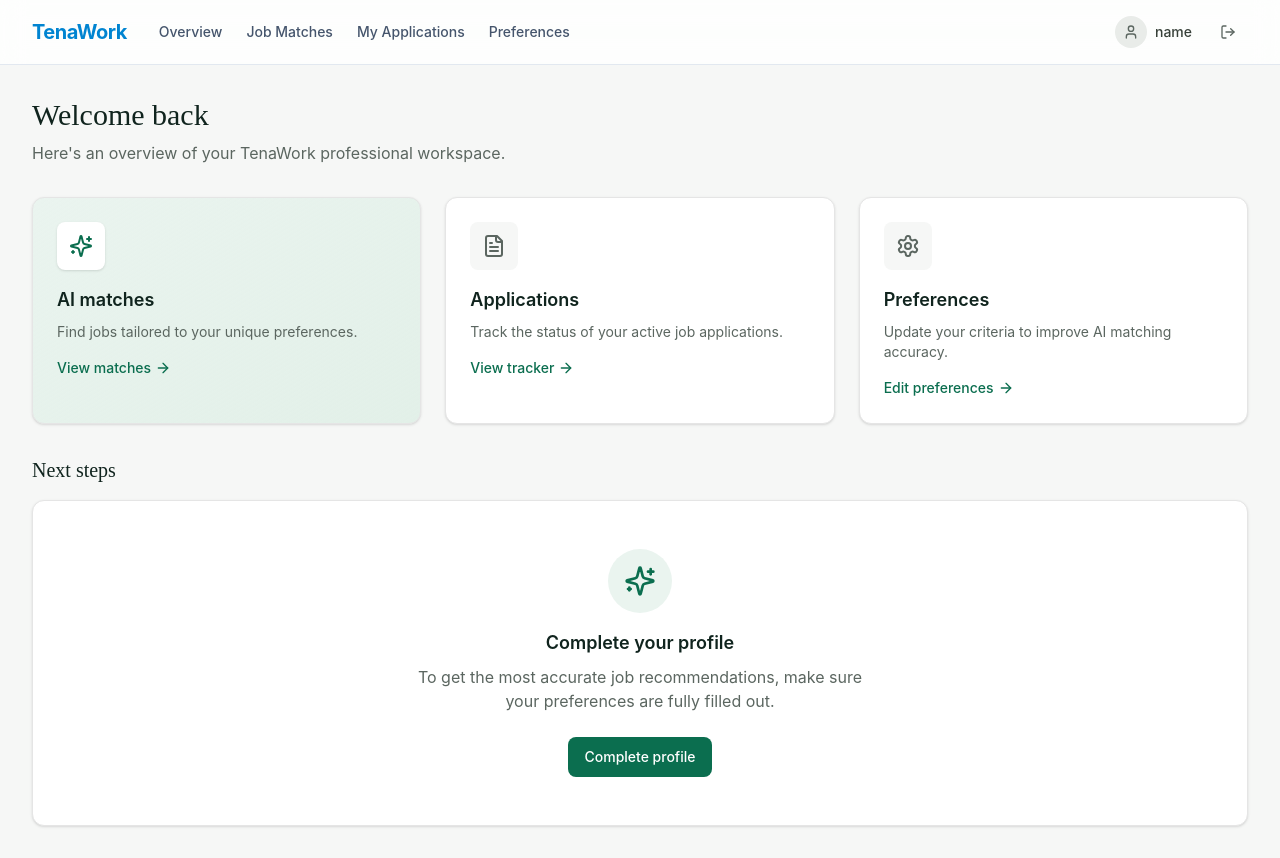
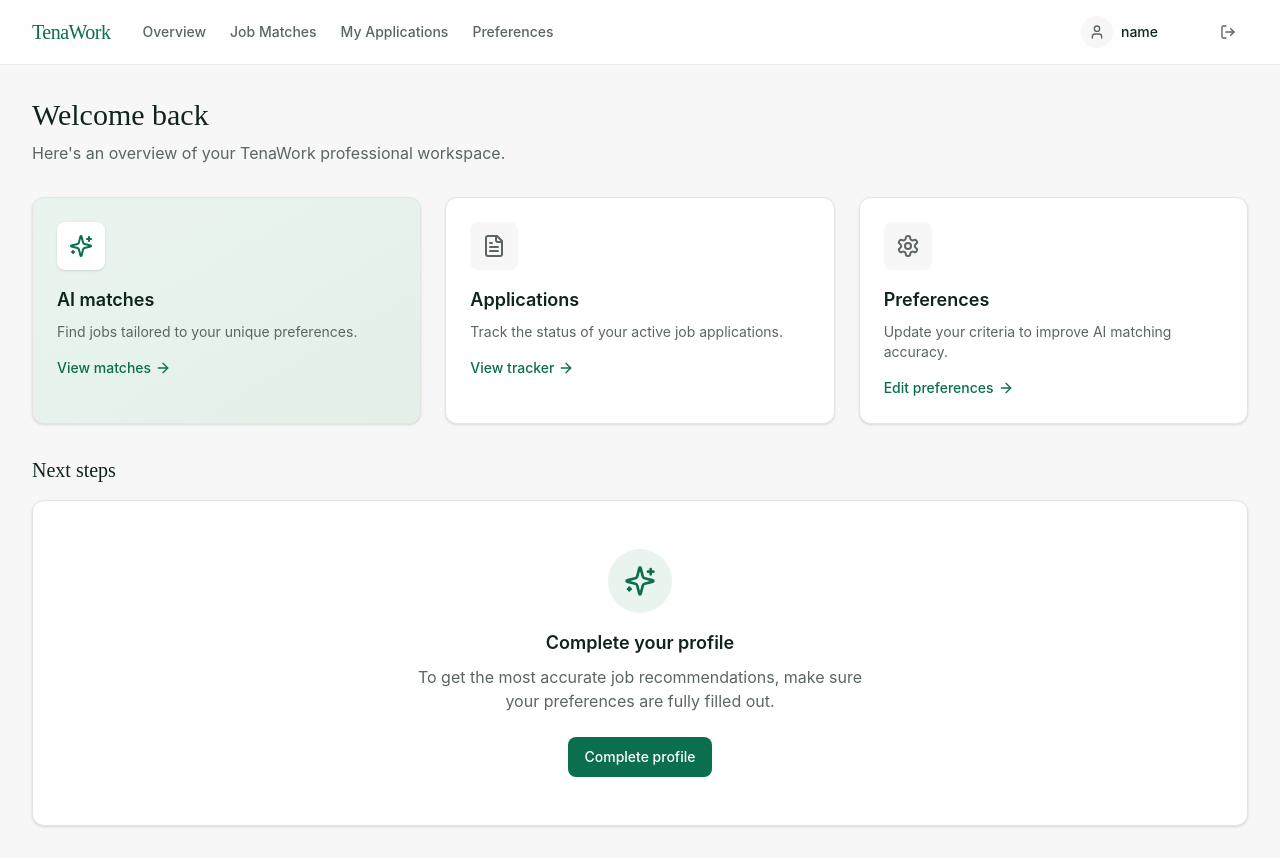
Before and after one commit to na09git/tenawork, a React (Vite) app in the folder apps/web/: page /dashboard in a window 1280 px wide. Built offline with nearby package versions, Linux system fonts and the light colour scheme; sample sign-in values are in the browser's storage.

Commit message:
modify layout design

```diff
--- a/apps/web/src/layouts/DashboardLayout.jsx
+++ b/apps/web/src/layouts/DashboardLayout.jsx
@@ -1,9 +1,26 @@
 import { Outlet, NavLink, useNavigate } from "react-router-dom";
-import { LogOut, Menu, X, User } from "lucide-react";
+import { LogOut, Menu, X, User, ChevronRight } from "lucide-react";
 import { useState } from "react";
 import { useAuth } from "@/contexts/AuthContext";
 import Button from "@/components/ui/button/Button";
 
+/**
+ * DashboardLayout — palette/type locked to match the rest of the site.
+ *
+ * - text-ink for headings, text-slate-500 for secondary text, brand-600
+ *   for active/interactive states (was sky-600, pre-rebrand leftover).
+ * - border-slate-200 → border-slate-100, same custom-scale reasoning as
+ *   the other dashboard pages.
+ * - Wordmark set in font-display to match the Footer's treatment of the
+ *   same wordmark — the two should look like the same brand.
+ * - Nav links font-sans.
+ *
+ * Functional change: the profile block (avatar + email) is now a real
+ * link to /settings — previously it was static text with no way to
+ * reach account/profile setup from the nav at all. Added on both the
+ * desktop header and the mobile menu, plus a visible hover state and
+ * chevron so it actually reads as clickable, not just decorative.
+ */
 const employeeLinks = [
   { to: "/dashboard/professional", label: "Overview", exact: true },
   { to: "/dashboard/professional/matches", label: "Job Matches" },
@@ -24,6 +41,10 @@ export default function DashboardLayout() {
   const [isMobileMenuOpen, setIsMobileMenuOpen] = useState(false);
 
   const links = user?.role === "EMPLOYER" ? employerLinks : employeeLinks;
+  const profilePath =
+    user?.role === "EMPLOYER"
+      ? "/dashboard/employer/settings"
+      : "/dashboard/professional/settings";
 
   const handleLogout = () => {
     logout();
@@ -31,12 +52,12 @@ export default function DashboardLayout() {
   };
 
   return (
-    <div className="min-h-screen bg-slate-50 text-slate-900">
+    <div className="min-h-screen bg-slate-50 text-ink">
       {/* Top Header */}
-      <header className="sticky top-0 z-30 border-b border-slate-200 bg-white/80 backdrop-blur-md">
+      <header className="sticky top-0 z-30 border-b border-slate-100 bg-white/80 backdrop-blur-md">
         <div className="mx-auto flex h-16 max-w-7xl items-center justify-between px-4 sm:px-6 lg:px-8">
           <div className="flex items-center gap-8">
-            <div className="text-xl font-bold tracking-tight text-sky-600">
+            <div className="font-display text-xl font-medium tracking-tight text-brand-600">
               TenaWork
             </div>
             {/* Desktop Nav */}
@@ -47,8 +68,8 @@ export default function DashboardLayout() {
                   to={link.to}
                   end={link.exact}
                   className={({ isActive }) =>
-                    `text-sm font-medium transition-colors hover:text-sky-600 ${
-                      isActive ? "text-sky-600" : "text-slate-600"
+                    `font-sans text-sm font-medium transition-colors hover:text-brand-600 ${
+                      isActive ? "text-brand-600" : "text-slate-500"
                     }`
                   }
                 >
@@ -60,14 +81,27 @@ export default function DashboardLayout() {
 
           <div className="flex items-center gap-4">
             <div className="hidden md:flex md:items-center md:gap-4">
-              <div className="flex items-center gap-2 text-sm font-medium text-slate-700">
-                <div className="flex h-8 w-8 items-center justify-center rounded-full bg-slate-100 text-slate-500">
-                  <User className="h-4 w-4" />
+              <NavLink
+                to={profilePath}
+                className="group flex items-center gap-2 rounded-full py-1 pl-1 pr-3 font-sans text-sm font-medium text-ink transition-colors hover:bg-slate-50"
+                aria-label="Go to profile settings"
+              >
+                <div className="flex h-8 w-8 items-center justify-center rounded-full bg-slate-50 text-slate-500 transition-colors group-hover:bg-brand-50 group-hover:text-brand-600">
+                  <User className="h-4 w-4" aria-hidden="true" />
                 </div>
-                <span>{user?.email?.split('@')[0]}</span>
-              </div>
-              <Button variant="ghost" size="sm" onClick={handleLogout} className="text-slate-500">
-                <LogOut className="h-4 w-4" />
+                <span>{user?.email?.split("@")[0]}</span>
+                <ChevronRight
+                  className="h-3.5 w-3.5 text-slate-400 opacity-0 transition-opacity group-hover:opacity-100"
+                  aria-hidden="true"
+                />
+              </NavLink>
+              <Button
+                variant="ghost"
+                size="sm"
+                onClick={handleLogout}
+                className="font-sans text-slate-500 hover:text-ink"
+              >
+                <LogOut className="h-4 w-4" aria-hidden="true" />
               </Button>
             </div>
 
@@ -75,11 +109,12 @@ export default function DashboardLayout() {
             <button
               className="md:hidden"
               onClick={() => setIsMobileMenuOpen(!isMobileMenuOpen)}
+              aria-label={isMobileMenuOpen ? "Close menu" : "Open menu"}
             >
               {isMobileMenuOpen ? (
-                <X className="h-6 w-6 text-slate-600" />
+                <X className="h-6 w-6 text-slate-500" aria-hidden="true" />
               ) : (
-                <Menu className="h-6 w-6 text-slate-600" />
+                <Menu className="h-6 w-6 text-slate-500" aria-hidden="true" />
               )}
             </button>
           </div>
@@ -87,8 +122,23 @@ export default function DashboardLayout() {
 
         {/* Mobile Nav */}
         {isMobileMenuOpen && (
-          <div className="border-t border-slate-200 bg-white px-4 py-4 md:hidden">
+          <div className="border-t border-slate-100 bg-white px-4 py-4 md:hidden">
             <nav className="flex flex-col gap-4">
+              <NavLink
+                to={profilePath}
+                onClick={() => setIsMobileMenuOpen(false)}
+                className="flex items-center gap-3 rounded-lg bg-slate-50 px-3 py-2 font-sans text-base font-medium text-ink"
+              >
+                <div className="flex h-8 w-8 items-center justify-center rounded-full bg-white text-slate-500">
+                  <User className="h-4 w-4" aria-hidden="true" />
+                </div>
+                <span className="flex-1">{user?.email?.split("@")[0]}</span>
+                <ChevronRight
+                  className="h-4 w-4 text-slate-400"
+                  aria-hidden="true"
+                />
+              </NavLink>
+
               {links.map((link) => (
                 <NavLink
                   key={link.to}
@@ -96,8 +146,8 @@ export default function DashboardLayout() {
                   end={link.exact}
                   onClick={() => setIsMobileMenuOpen(false)}
                   className={({ isActive }) =>
-                    `text-base font-medium ${
-                      isActive ? "text-sky-600" : "text-slate-600"
+                    `font-sans text-base font-medium ${
+                      isActive ? "text-brand-600" : "text-slate-500"
                     }`
                   }
                 >
@@ -105,8 +155,14 @@ export default function DashboardLayout() {
                 </NavLink>
               ))}
               <div className="mt-4 border-t border-slate-100 pt-4">
-                <Button variant="ghost" fullWidth className="justify-start text-slate-600" onClick={handleLogout}>
-                  <LogOut className="mr-2 h-4 w-4" /> Sign out
+                <Button
+                  variant="ghost"
+                  fullWidth
+                  className="justify-start font-sans text-slate-500"
+                  onClick={handleLogout}
+                >
+                  <LogOut className="mr-2 h-4 w-4" aria-hidden="true" /> Sign
+                  out
                 </Button>
               </div>
             </nav>
```
